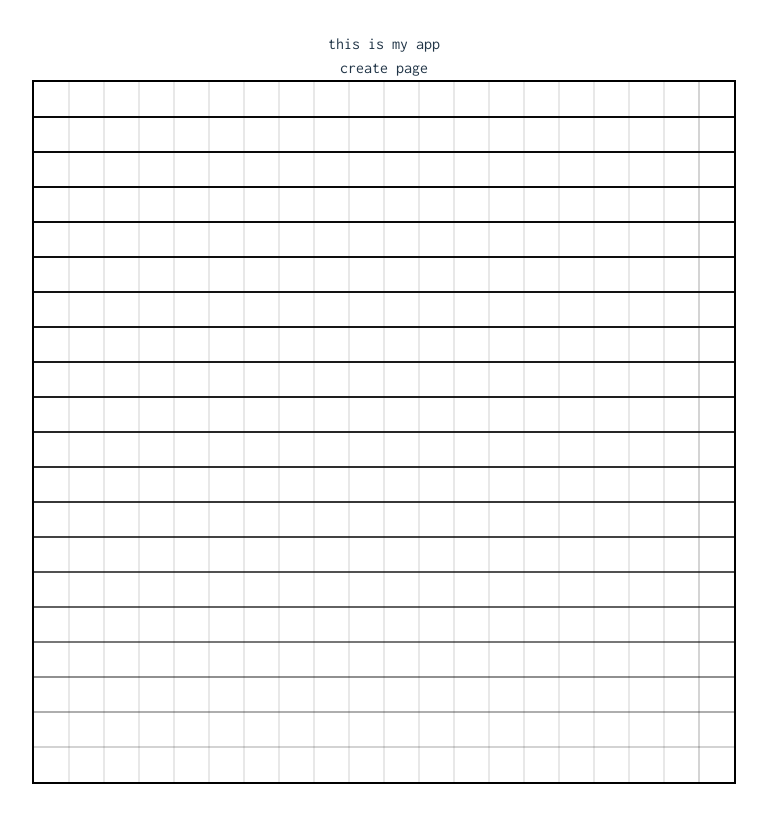
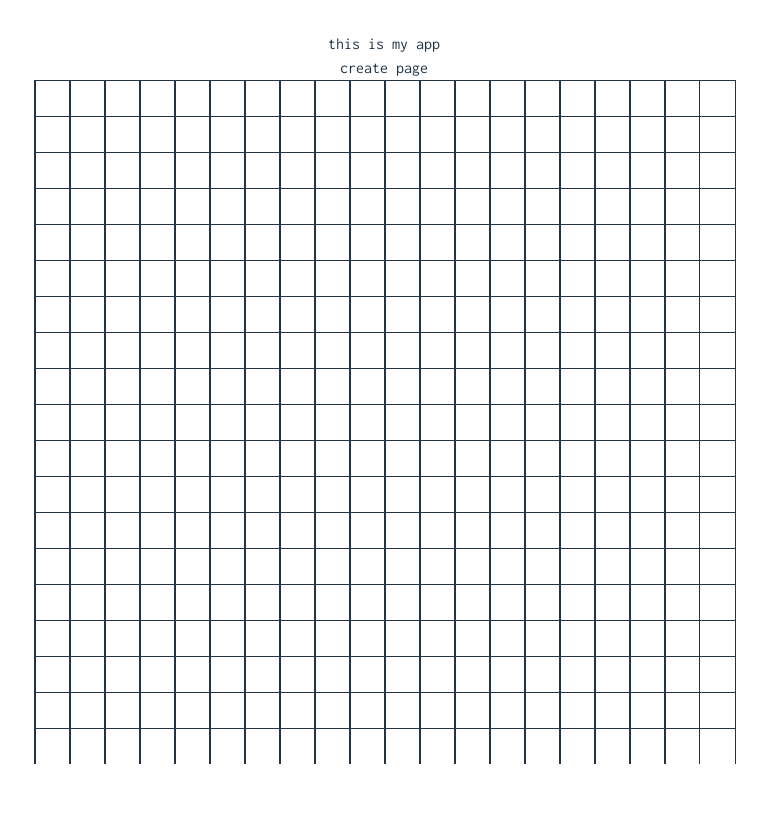
Before and after one commit to e-linds/crossword, a React (Vite) app in the folder client/: page / in a window 1280 px wide. Shown: the whole page, without its empty margins (256-1023 px from the left). Built offline with nearby package versions, Linux system fonts and the light colour scheme.

Commit message:
grid cell identification

```diff
--- a/client/package.json
+++ b/client/package.json
@@ -10,6 +10,7 @@
     "preview": "vite preview"
   },
   "dependencies": {
+    "@air/react-drag-to-select": "^5.0.8",
     "react": "^18.2.0",
     "react-dom": "^18.2.0"
   },
--- a/client/src/CreatePage.jsx
+++ b/client/src/CreatePage.jsx
@@ -1,10 +1,10 @@
-import Grid from "./Grid"
+import Grid2 from "./Grid2"
 
 function CreatePage() {
     return(
         <>
         <div>create page</div>
-        <Grid />
+        <Grid2 />
         </>
     )
 }
--- /dev/null
+++ b/client/src/Grid2.jsx
@@ -0,0 +1,26 @@
+import { useState } from 'react'
+import GridCell from "./GridCell"
+
+function Grid2 () {
+
+    const array = ["a", "b", "c", "d", "e", "f", "g", "h", "i", 'j', 'k', "l", "m", "n", "o", "p", "q", "r", "s"]
+    let row_index
+    let column_index
+
+    return(
+        <div id="grid2">
+            {array.map((each) => {
+                row_index = array.indexOf(each)
+                return <div id="gridrows">
+                    {array.map((item) => {
+                        column_index = array.indexOf(item)
+                        return <GridCell row_index={row_index} column_index={column_index}/>
+                    })}
+
+                </div>
+            })}
+        </div>
+    )
+}
+
+export default Grid2
--- /dev/null
+++ b/client/src/GridCell.jsx
@@ -0,0 +1,36 @@
+import { useState } from 'react'
+// import { useSelectionContainer } from '@air/react-drag-to-select'
+
+
+
+
+function GridCell({ row_index, column_index }) {
+    const [selected, setSelected] = useState(false)
+    // const { DragSelection } = useSelectionContainer()
+
+    let cellStyle
+
+    if (selected === false) {
+        cellStyle = {
+            backgroundColor: "white"
+        }
+    } else if (selected) {
+        cellStyle = {
+            backgroundColor: "#9DCEFC"
+        }
+    }
+
+    function handleClick() {
+        setSelected(!selected)
+        console.log(row_index, column_index)
+    }
+
+    return(
+        <>
+        {/* <DragSelection /> */}
+        <div id="gridcell" onClick={handleClick} style={cellStyle}></div>
+        </>
+    )
+}
+
+export default GridCell
--- a/client/src/index.css
+++ b/client/src/index.css
@@ -67,3 +67,27 @@ button:focus-visible {
     background-color: #f9f9f9;
   }
 }
+
+#grid2 {
+  width: 700px;
+  height: 700px;
+  /* border: solid;
+  border-width: 1px */
+}
+
+#gridrows {
+  border: solid;
+  border-width: 1px;
+  width: 700px;
+  height: 35px;
+  border-bottom: none;
+  display: grid;
+  grid-template-columns: repeat(20, 1fr)
+}
+
+#gridcell {
+  border: solid;
+  border-width: 1px;
+  border-top: none;
+  border-bottom: none
+}
```
Also changed, not shown: 1 other file (tests, documents, lock files or other folders).
